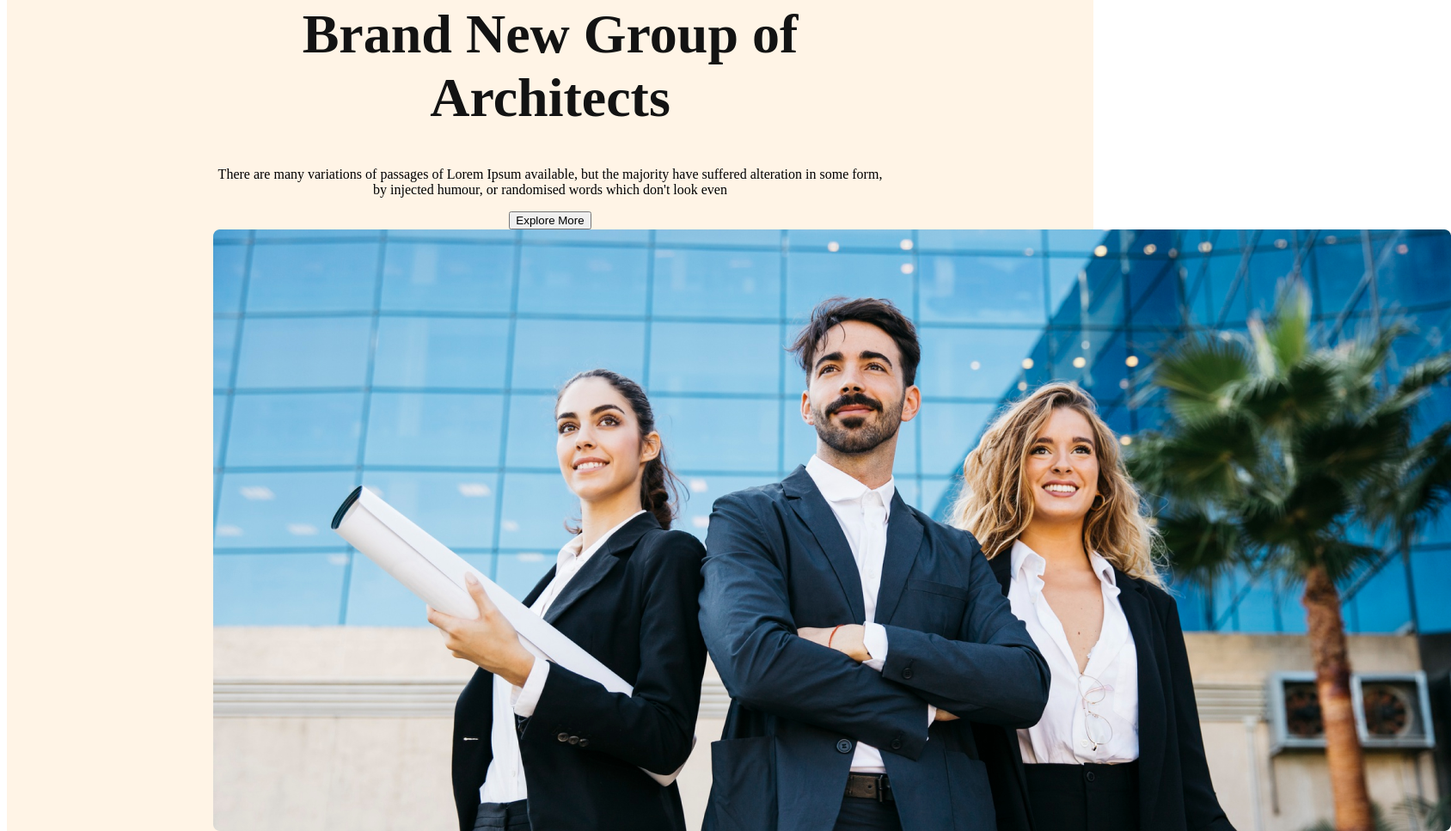
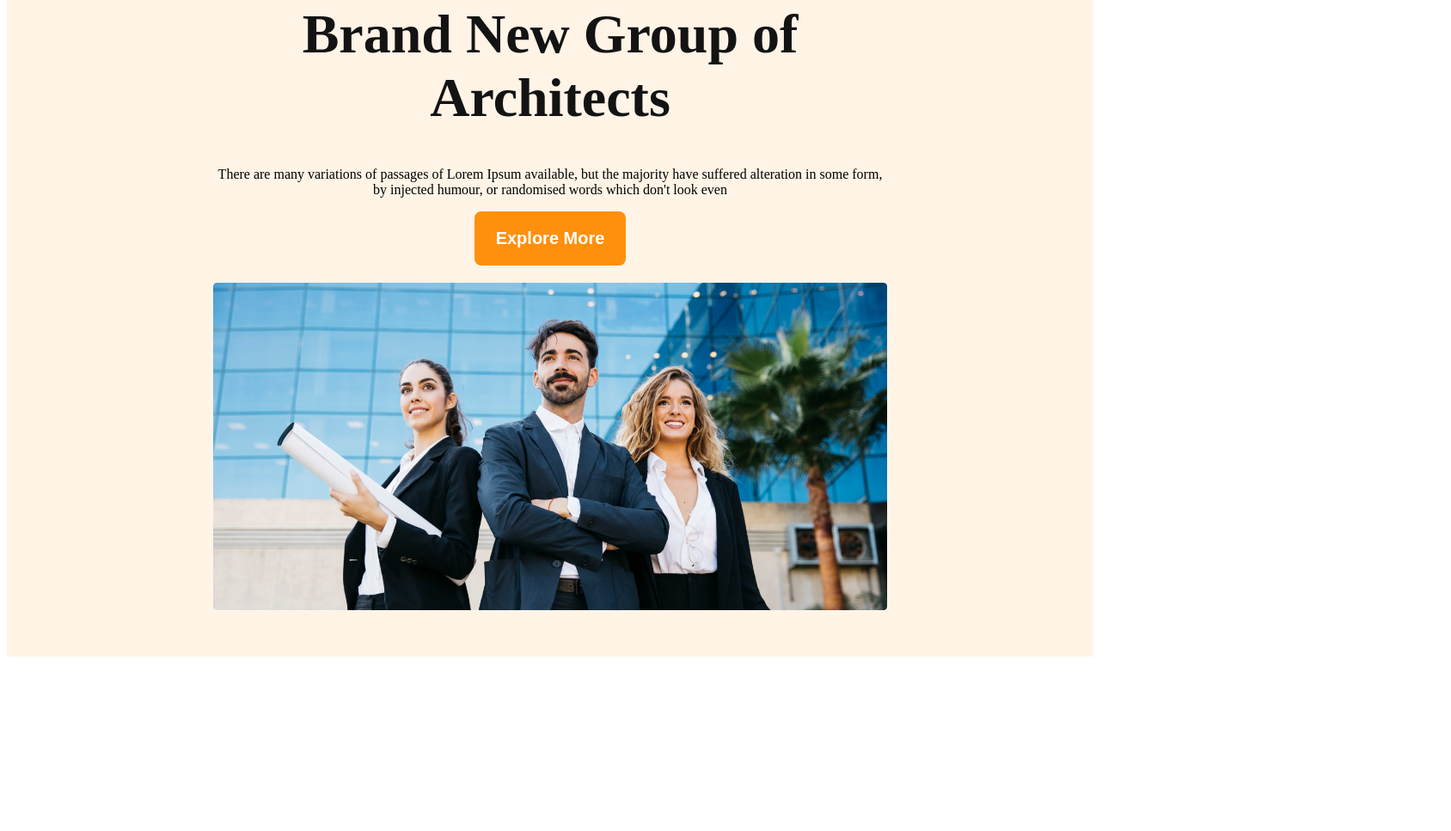
Before and after one commit to anikemon007/g3-architects, a plain HTML site: page index.html in a window 1280 px wide. Shown: the part 239-1206 px from the top of the page at 86% size, 1688 px wide, since content can reach past the window. After the commit the page ends 1011 px from the top, so only its background shows below. Drawn offline with Linux system fonts and the light colour scheme.

```diff
--- a/index.html
+++ b/index.html
@@ -19,7 +19,7 @@
 
     </ul>
 </nav>
-<div class="baner">
+<div class="banner">
    <div class="banner-content">
     <h1 class="banner-title">Brand New Group of Architects</h1>
    <p class="banner-descriotion">There are many variations of passages of Lorem Ipsum available, but the majority have suffered alteration in some form, by injected humour, or randomised words which don't look even</p>
--- a/styles/architect.css
+++ b/styles/architect.css
@@ -1,52 +1,94 @@
 @import url(<style>
 @import url('https://fonts.googleapis.com/css2?family=Work+Sans:wght@400;600;700&display=swap');
 </style>);
+
 /* shared styles */
-*{
+* {
     font-family: 'Work Sans', sans-serif;
 }
-.btn-primary{
 
+.btn-primary {
+    border-radius: 8px;
+    background: #FF900E;
+    padding: 20px 25px;
+    color: #fff;
+    font-size: 1.25rem;
+    font-weight: 600;
+    cursor: pointer;
+    border: 0;
 }
+
 /* header styles */
-header{
+header {
     background-color: rgba(255, 144, 14, 0.10);
     padding: 50px 240px;
 }
-nav{
+
+nav {
     display: flex;
     justify-content: space-between;
     align-items: center;
 }
-.nav-title{
-   font-size: 2.8rem ;
+
+.nav-title {
+    font-size: 2.8rem;
     font-weight: 700;
-   color: #131313 ;
+    color: #131313;
 }
-nav>ul{
+
+nav>ul {
     display: flex;
 }
-nav li{
+
+nav li {
     list-style: none;
     margin-right: 30px;
     font-weight: 500;
     font-size: 1rem;
 }
-nav li a{
-    color:#424242 ;
+
+nav li a {
+    color: #424242;
     text-decoration: none;
 }
+
 /* banner styles */
-.banner-content{
+.banner-content {
     max-width: 800px;
     text-align: center;
     margin: 0 auto;
 }
-.banner-title{
+
+.banner-title {
     font-size: 4rem;
     font-weight: 700;
-    color:#131313 ;
+    color: #131313;
 }
-.banner-description{
+
+.banner-description {
     color: #727272;
 }
+
+.banner img {
+    width: 100%;
+    margin-top: 20px;
+}
+/* responsive media quiries */
+/* mobile devices */
+@media screen and (max-width:576px) {
+    .header{
+        padding: 20px;
+    }
+    nav{
+        flex-direction: column;
+    }
+
+/* tablet or medium devices */
+@media screen and (min-width:576px)and (max-width:960px) {
+    header{
+        padding: 50px;
+    }
+    nav{
+        flex-direction: column;
+    }
+}
```
Lines whose indentation alone changed are shown as unchanged.
